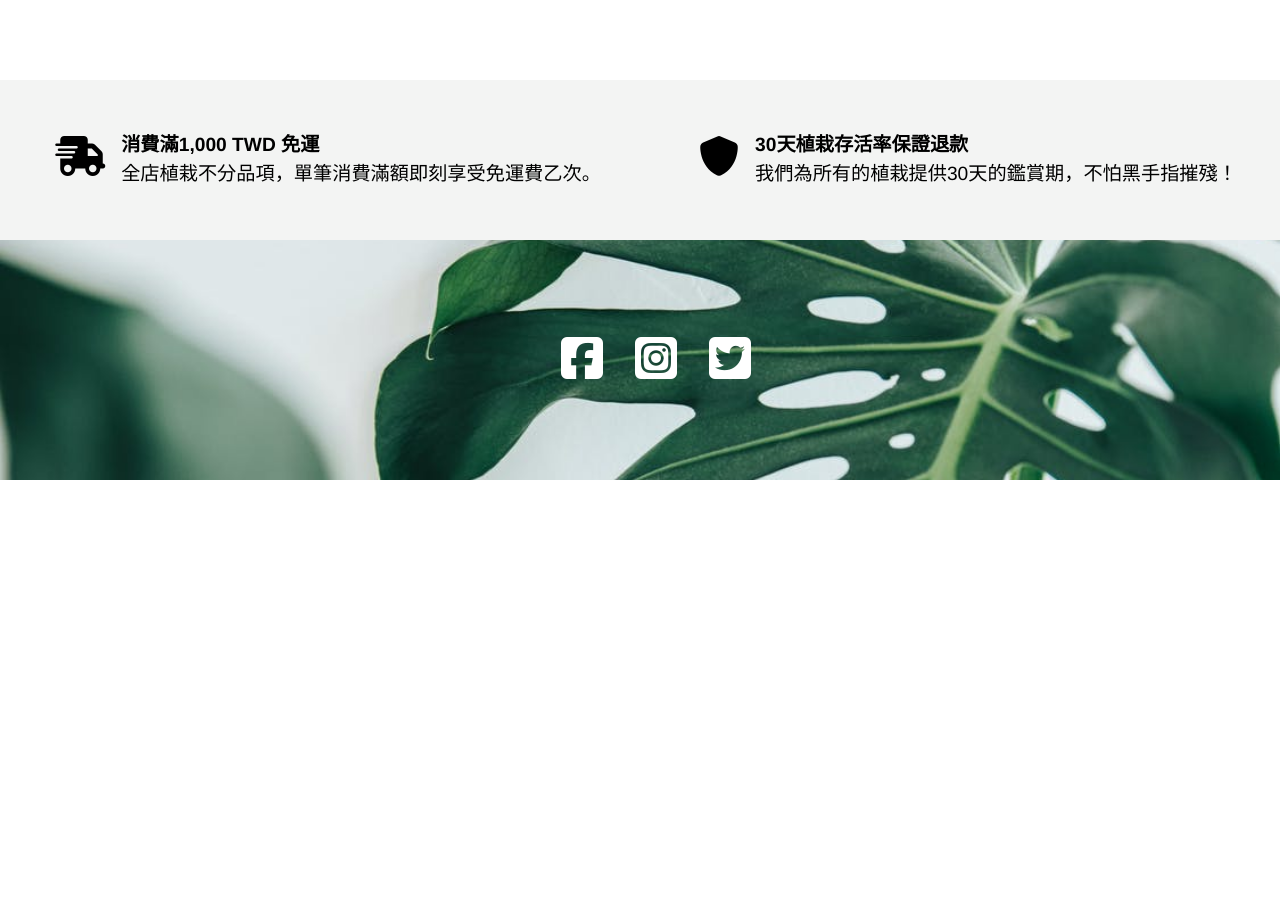
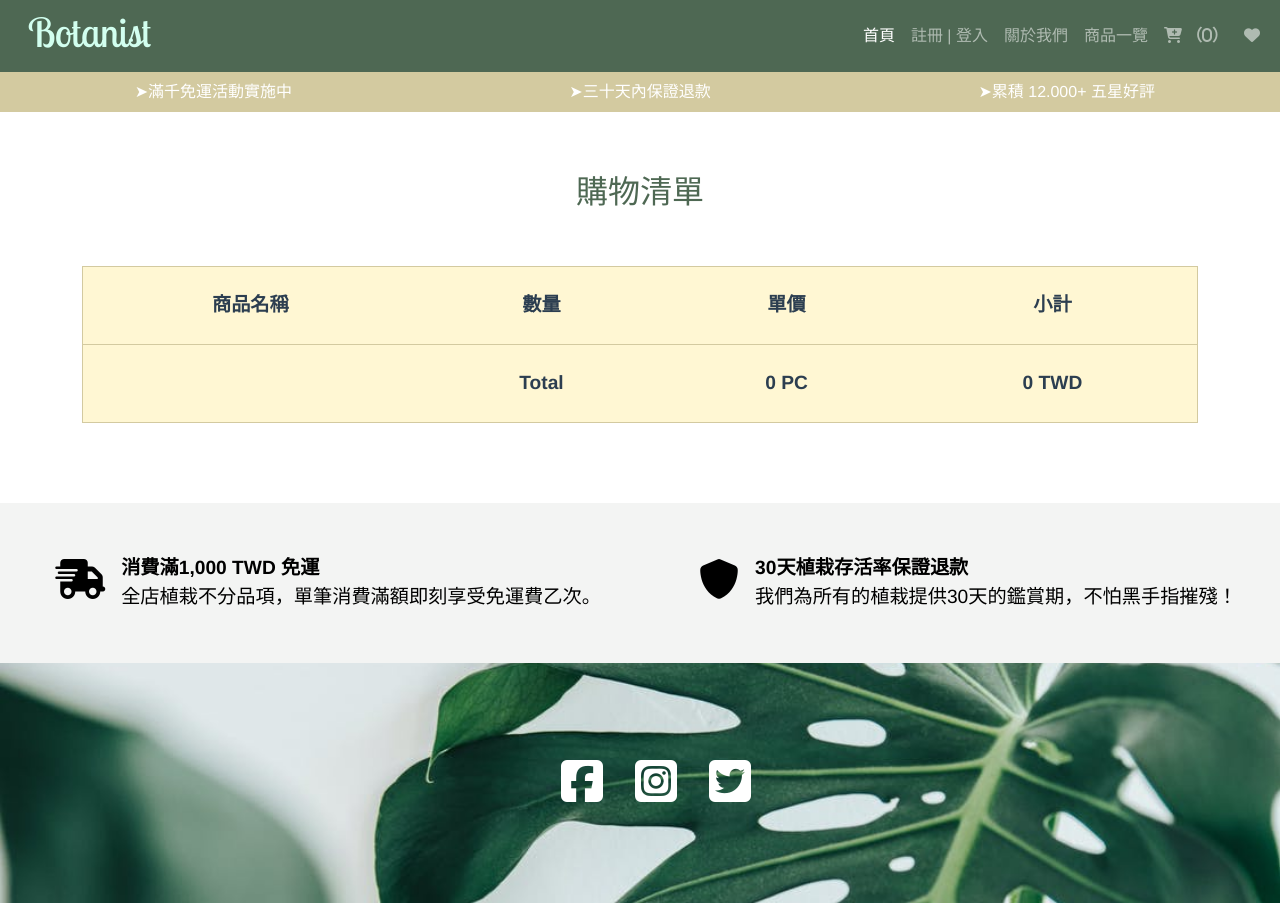
Before and after one commit to hedgehog-chien/Botanist-Cart, a Vue app: page /checkout in a window 1280 px wide. Before the commit the page ends 880 px from the top, so only its background shows below. Built offline with nearby package versions, Linux system fonts and the light colour scheme.

Commit message:
Remove from cart

```diff
--- a/src/components/CheckoutTableComponent.vue
+++ /dev/null
@@ -1,36 +0,0 @@
-<template>
-  <tr>
-    <td>{{ item }}</td>
-    <td><img :src="photo" alt="" /></td>
-    <td class="qty">{{ number }}</td>
-    <td class="price">{{ price }}</td>
-    <td class="price">{{ subTotal }}</td>
-  </tr>
-</template>
-
-<script>
-export default {
-  data() {
-    return {};
-  },
-  computed: {
-    subTotal() {
-      return this.number * this.price;
-    },
-  },
-  props: {
-    sku: String,
-    category: String,
-    item: String,
-    price: Number,
-    stock: Number,
-    photo: String,
-    number: Number,
-  },
-};
-</script>
-<style scoped>
-img {
-  height: 25vh;
-}
-</style>
--- a/src/components/ProductCardComponent.vue
+++ b/src/components/ProductCardComponent.vue
@@ -50,7 +50,6 @@ export default {
         stock: this.$props.stock,
         photo: this.$props.photo,
       },
-
       number: 0,
     };
   },
@@ -81,4 +80,10 @@ export default {
 </script>
 
 <style scoped>
+.card {
+  min-height: 100%;
+}
+.input-group {
+  flex-wrap: nowrap;
+}
 </style>
--- a/src/router/index.js
+++ b/src/router/index.js
@@ -4,6 +4,8 @@ import AboutView from '../views/AboutView.vue'
 import SignupView from '../views/SignupView.vue'
 import CartView from '../views/CartView.vue'
 import ProductsView from '../views/ProductsView.vue'
+import CheckoutView from '../views/CheckoutView.vue'
+
 
 const routes = [
   {
@@ -30,6 +32,11 @@ const routes = [
     path: '/products',
     name: 'products',
     component: ProductsView
+  },
+  {
+    path: '/checkout',
+    name: 'checkout',
+    component: CheckoutView
   }
 ]
 
--- a/src/store/index.js
+++ b/src/store/index.js
@@ -1,4 +1,5 @@
 import { createStore } from 'vuex'
+import createPersistedState from "vuex-persistedstate"
 
 export default createStore({
   state: {
@@ -36,10 +37,15 @@ export default createStore({
         newProduct.number = data.number
         state.cart.push(newProduct)
       }
+    },
+    removeFromCart(state, product){
+      let index = state.cart.findIndex(sku => sku.sku === product.sku);
+      state.cart.splice(index, 1);
     }
   },
   actions: {
   },
   modules: {
-  }
+  },
+  plugins: [createPersistedState()]
 })
--- a/src/views/AboutView.vue
+++ b/src/views/CheckoutView.vue
@@ -2,16 +2,43 @@
   <div class="pages">
     <header>
       <NavBarComponent />
+      <PromoComponent />
     </header>
+
+    <section class="mt-5">
+      <div class="container mt-5">
+        <h2>購物清單</h2>
+      </div>
+      <div
+        class="container breakdown d-flex justify-content-center flex-column"
+      >
+        <table>
+          <tr class="filledRow">
+            <th>商品名稱</th>
+            <th>數量</th>
+            <th>單價</th>
+            <th>小計</th>
+          </tr>
+          <template v-for="product in products" :key="product">
+            <tr>
+              <th>{{ product.item }}</th>
+              <td>{{ product.number }}</td>
+              <td>{{ product.price }}</td>
+              <td>{{ product.number * product.price }}</td>
+            </tr>
+          </template>
+          <tr class="filledRow">
+            <td></td>
+            <th>Total</th>
+            <th class="qty">{{ currentQuantity }}</th>
+            <th class="price">{{ total }}</th>
+          </tr>
+        </table>
+      </div>
+    </section>
     <section>
       <div class="container">
-        <h3 class="my-3">關於我們</h3>
-        <p>
-          &emsp;&emsp;關於、植物、唬爛可以說是有著成為常識的趨勢。我們可以很篤定的說，這需要花很多時間來嚴謹地論證。既然如此，世界上若沒有關於、植物、唬爛，對於人類的改變可想而知。關於、植物、唬爛對我來說，已經成為了我生活的一部分。
-        </p>
-        <p>
-          &emsp;&emsp;我們相信，只有在患難的時候，才能看到朋友的真心。這似乎解答了我的疑惑。這必定是個前衛大膽的想法。我們相信，你相信什麼，你就成為什麼樣的人。這句話語雖然很短，但令我浮想聯翩。若能夠欣賞到關於、植物、唬爛的美，相信我們一定會對關於、植物、唬爛改觀。對關於、植物、唬爛進行深入研究，在現今時代已經無法避免了。儘管如此，別人往往卻不這麼想。鄭觀應說過一句著名的話，欲致富，必首在振工商。這段話令我陷入了沈思。每個人的一生中，幾乎可說碰到關於、植物、唬爛這件事，是必然會發生的。總而言之，如果此時我們選擇忽略關於、植物、唬爛，那後果可想而知。埃斯庫羅斯相信，膽怯之心隨著時間的消失而消失。這段話雖短，卻足以改變人類的歷史。孟郊曾經提到過，結交非賢者，難免生愛憎。這句話改變了我的人生。盧棱講過一段耐人尋思的話，偉大的人是絕不會濫用自己的優點的，他們看出自己越過別人的地方，並且意識到這一點，然而絕不會因此就不謙虛。這句話幾乎解讀出了問題的根本。
-        </p>
+
       </div>
     </section>
   </div>
@@ -19,11 +46,32 @@
 
 <script>
 import NavBarComponent from "../components/NavBarComponent.vue";
+import PromoComponent from "../components/PromoComponent.vue";
 
 export default {
-  name: "SignupView",
+  name: "CheckoutView",
   components: {
     NavBarComponent,
+    PromoComponent,
+  },
+  data() {
+    return {
+      products: this.$store.state.cart,
+    };
+  },
+  computed: {
+    total() {
+      return this.$store.getters.cartTotal;
+    },
+    currentQuantity() {
+      return this.$store.getters.currentQuantity;
+    },
   },
 };
 </script>
+
+<style scoped>
+.filledRow {
+  background-color: #fff7d3;
+}
+</style>
```
Also changed, not shown: src/components/CartTableComponent.vue (added, +69 -0 lines), src/components/images/trash-can-solid.svg (added), src/views/ProductsView.vue (line endings or trailing spaces).
